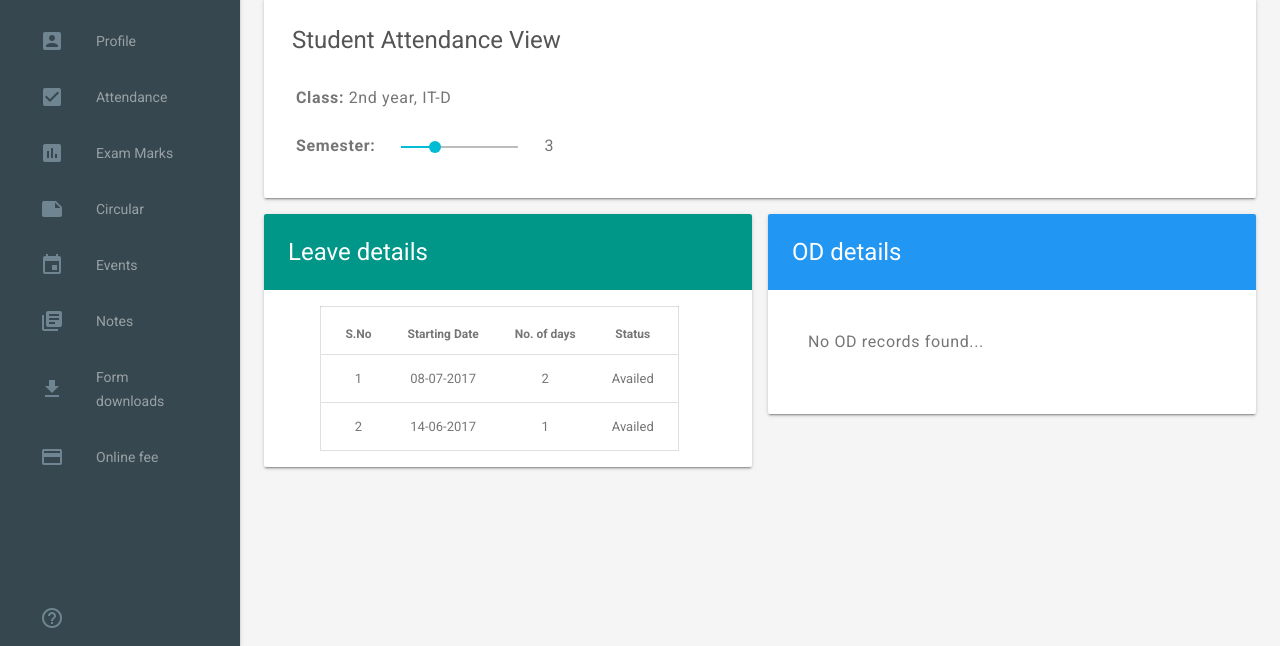
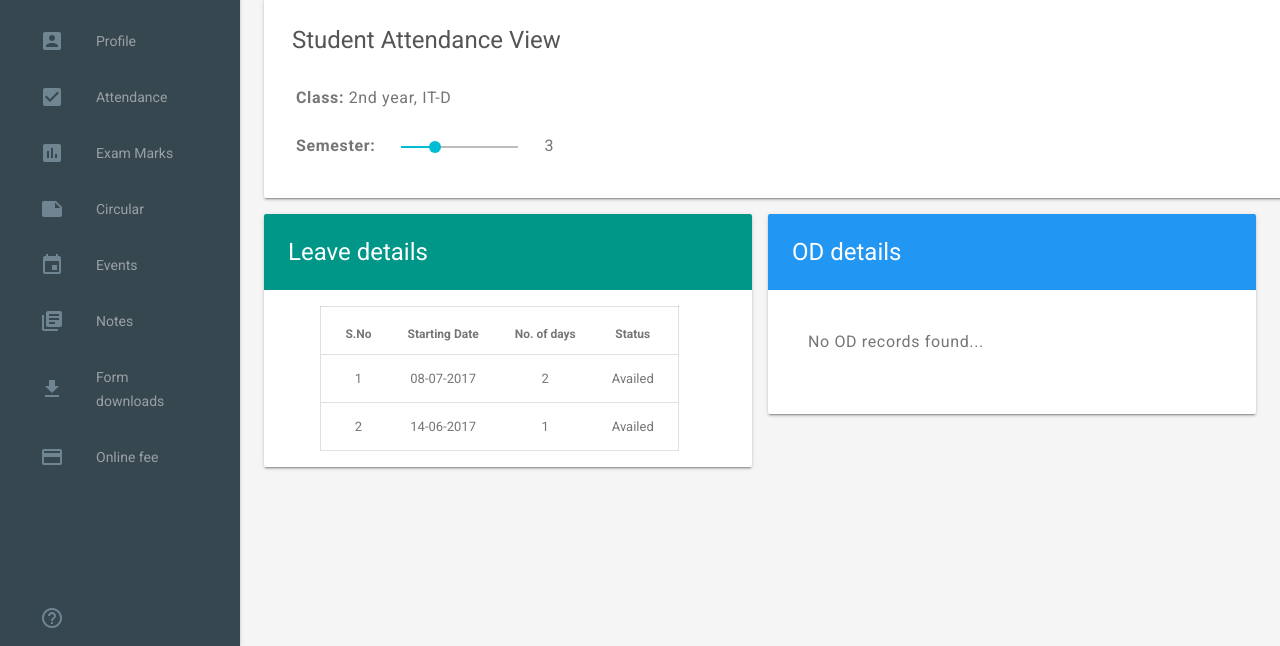
Before and after one commit to pyoganathan99/pyoganathan99.github.io, a plain HTML site: page index.html in a window 1280 px wide. Shown: the part 154-800 px from the top of the page. Drawn offline with nearby package versions, Linux system fonts and the light colour scheme; files whose address does not match are found by name.

Commit message:
Update index.html

```diff
--- a/index.html
+++ b/index.html
@@ -113,7 +113,7 @@
 }
 </style>
 
-<div class="mdl-card mdl-shadow--2dp" style="min-width:calc; width:inherit; margin:24px; margin-bottom:0px">
+<div class="mdl-card mdl-shadow--2dp" style="min-width:120%; width:inherit; margin:24px; margin-bottom:0px">
   <div class="mdl-card__title" style="margin:12px; color:#555; margin-bottom:4px;">
     <h2 class="mdl-card__title-text" style="margin-bottom:0px">Student Attendance View</h2>
   </div>
```
